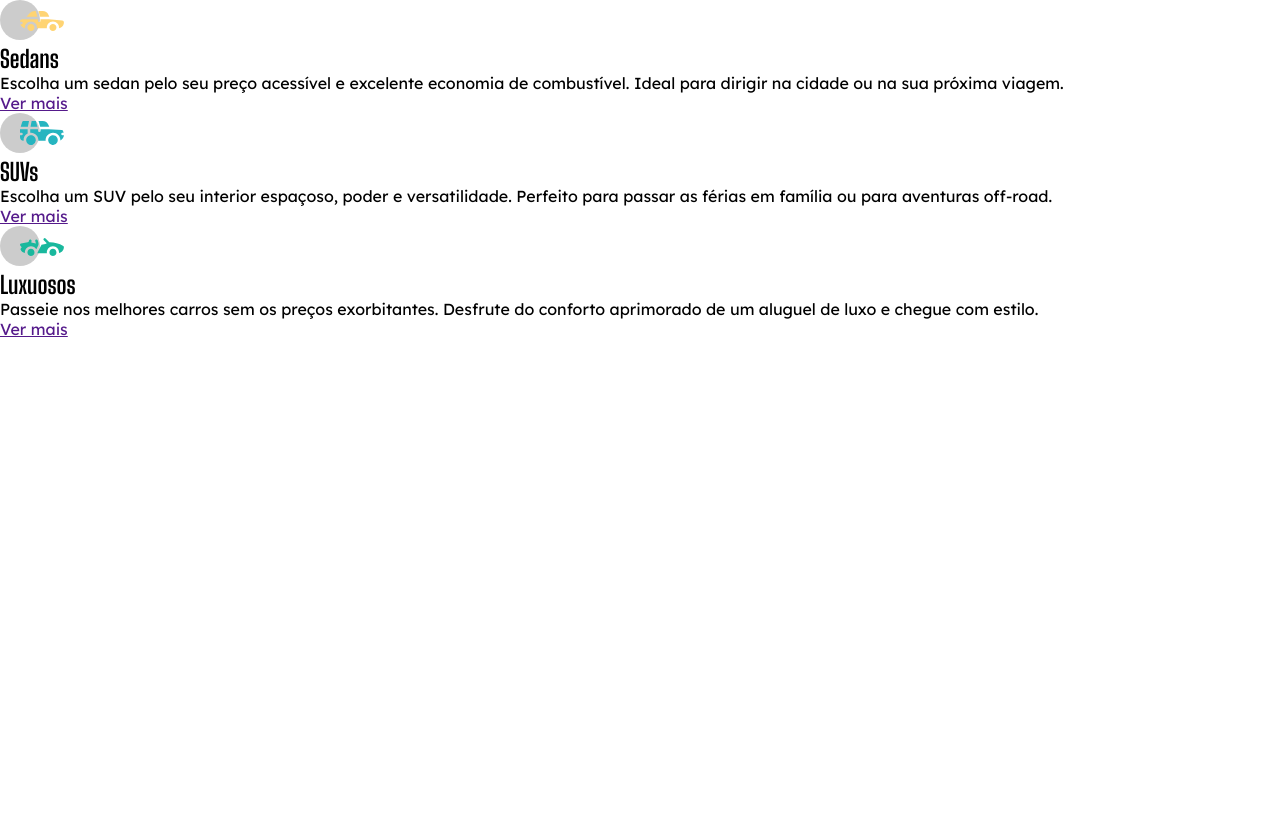
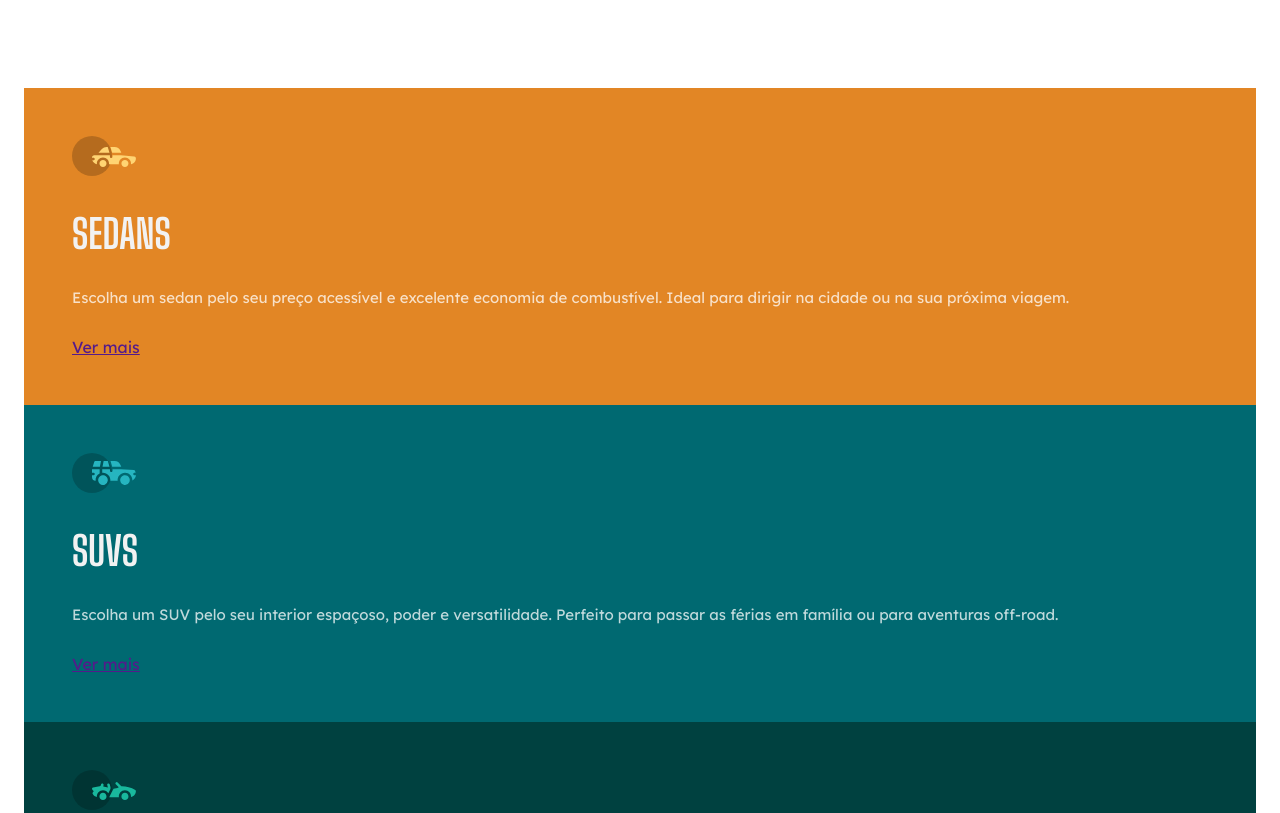
Before and after one commit to EduardoMVasconcelos/Projeto_carros, a plain HTML site: page index.html in a window 1280 px wide. Shown: the top 813 px of the page. Drawn offline with Linux system fonts and the light colour scheme.

Commit message:
desenvolvimento CSS

```diff
--- a/style.css
+++ b/style.css
@@ -9,17 +9,45 @@
     --cyan: #006971;
     --dark-cyan: #004140;
     --gray: #F2F2F2;
-    --transparent-white: rgba(255, 255, 0.75);
+    --transparent-white: rgba(255, 255, 255, 0.75);
+}
+
+body {
+    padding: 5.5rem 1.5rem;
 }
 
 h2 {
     font-family: 'Big Shoulders Display', sans-serif;
+    text-transform: uppercase;
+    font-size: 2.5rem;
+    color: var(--gray);
+    margin-block: 1.875rem;
 }
 
 p {
     font-family: 'Lexend Deca', sans-serif;
+    font-size: 0.9375rem;
+    color: var(--transparent-white);
+    margin-bottom: 1.875rem;
 }
 
 a {
     font-family: 'Lexend Deca', sans-serif;
 }
+
+section {
+    padding: 3rem;
+}
+
+
+.sedans {
+    background: var(--orange);
+}
+
+.suvs {
+    background: var(--cyan)
+}
+
+.luxos {
+    background: var(--dark-cyan);
+}
```
